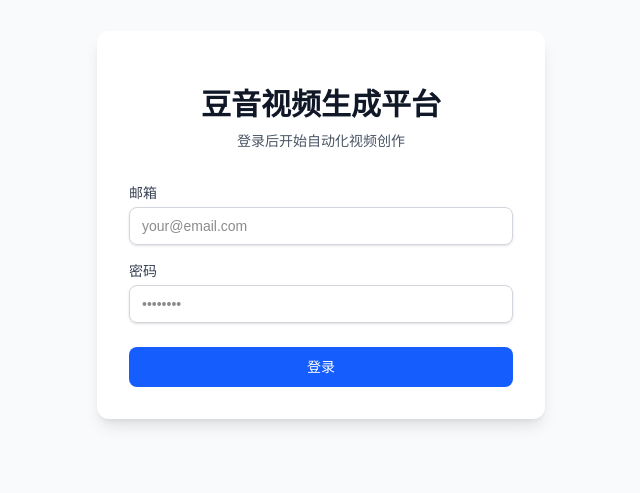
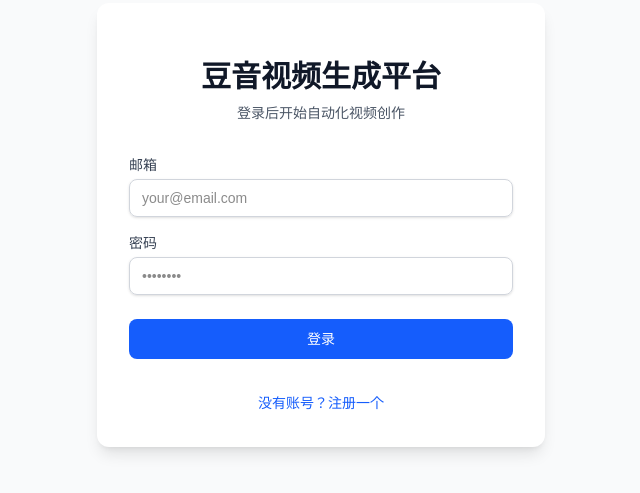
Before and after one commit to fancybit/douyin-video-generator, a Next.js app in the folder web/: page /login in a window 1280 px wide. Shown: the part 175-668 px from the top of the page, without its empty margins (319-959 px from the left). Built offline with nearby package versions, Linux system fonts and the light colour scheme; no server answers.

Commit message:
feat: add register/sign-up toggle on login page

```diff
--- a/web/app/login/page.tsx
+++ b/web/app/login/page.tsx
@@ -9,19 +9,34 @@ const supabaseAnonKey = process.env.NEXT_PUBLIC_SUPABASE_ANON_KEY || ''
 
 export default function LoginPage() {
   const router = useRouter()
+  const [isRegister, setIsRegister] = useState(false)
   const [email, setEmail] = useState('')
   const [password, setPassword] = useState('')
   const [error, setError] = useState('')
+  const [success, setSuccess] = useState('')
   const [loading, setLoading] = useState(false)
 
   async function handleSubmit(e: React.FormEvent) {
     e.preventDefault()
     setLoading(true)
     setError('')
+    setSuccess('')
     const supabase = createClient(supabaseUrl, supabaseAnonKey)
-    const { error: err } = await supabase.auth.signInWithPassword({ email, password })
-    if (err) { setError(err.message); setLoading(false) }
-    else { router.push('/') }
+
+    if (isRegister) {
+      const { error: err } = await supabase.auth.signUp({ email, password })
+      if (err) { setError(err.message); setLoading(false) }
+      else {
+        setSuccess('注册成功！请登录。')
+        setIsRegister(false)
+        setPassword('')
+        setLoading(false)
+      }
+    } else {
+      const { error: err } = await supabase.auth.signInWithPassword({ email, password })
+      if (err) { setError(err.message); setLoading(false) }
+      else { router.push('/') }
+    }
   }
 
   return (
@@ -32,7 +47,7 @@ export default function LoginPage() {
             豆音视频生成平台
           </h2>
           <p className="mt-2 text-center text-sm text-gray-600">
-            登录后开始自动化视频创作
+            {isRegister ? '创建新账号' : '登录后开始自动化视频创作'}
           </p>
         </div>
         <form className="mt-8 space-y-6" onSubmit={handleSubmit}>
@@ -53,11 +68,21 @@ export default function LoginPage() {
             </div>
           </div>
           {error && <div className="text-sm text-red-600 bg-red-50 px-3 py-2 rounded-lg">{error}</div>}
+          {success && <div className="text-sm text-green-600 bg-green-50 px-3 py-2 rounded-lg">{success}</div>}
           <button type="submit" disabled={loading}
             className="w-full py-2.5 px-4 bg-blue-600 text-white text-sm font-medium rounded-lg hover:bg-blue-700 disabled:opacity-50 transition-colors">
-            {loading ? '登录中...' : '登录'}
+            {loading ? (isRegister ? '注册中...' : '登录中...') : (isRegister ? '注册' : '登录')}
           </button>
         </form>
+        <div className="text-center">
+          <button
+            type="button"
+            onClick={() => { setIsRegister(!isRegister); setError(''); setSuccess('') }}
+            className="text-sm text-blue-600 hover:text-blue-800"
+          >
+            {isRegister ? '已有账号？去登录' : '没有账号？注册一个'}
+          </button>
+        </div>
       </div>
     </div>
   )
```
